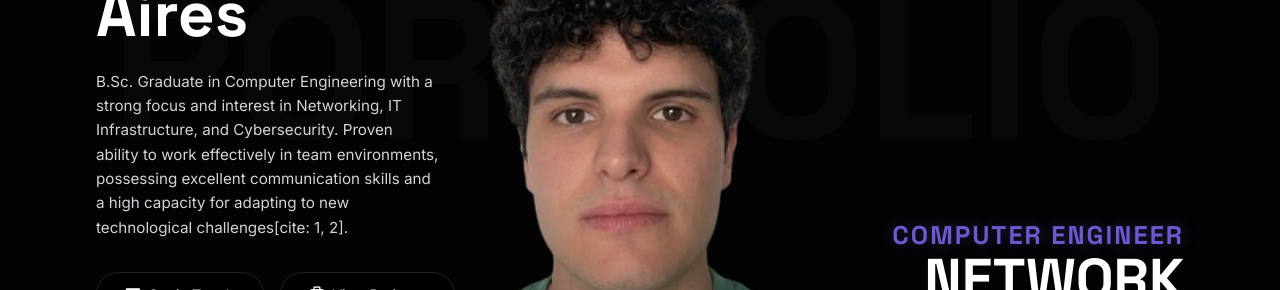
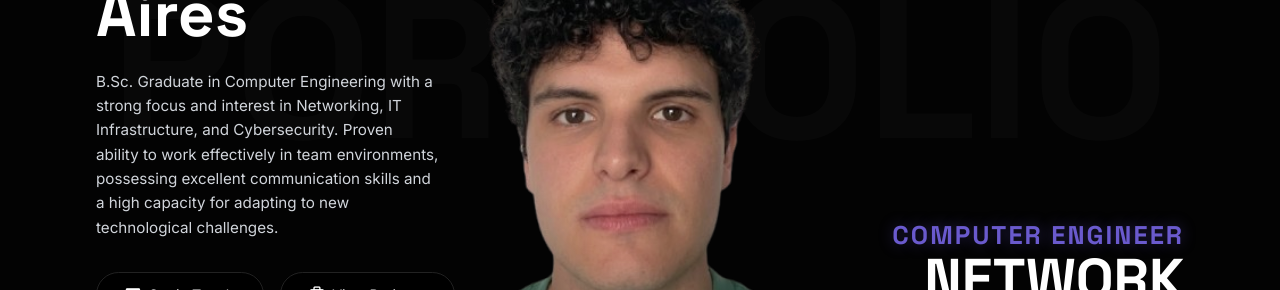
Before and after one commit to L3gend776/My_Portefolio-, a plain HTML site: page index.html in a window 1280 px wide. Shown: the part 333-623 px from the top of the page. Drawn offline with Linux system fonts and the light colour scheme.

Commit message:
Update index.html

```diff
--- a/index.html
+++ b/index.html
@@ -513,7 +513,7 @@
                 <span class="first-name">Guilherme</span>
                 <span class="last-name">Aires</span>
                 <!-- Descrição atualizada diretamente do teu currículo -->
-                <p>B.Sc. Graduate in Computer Engineering with a strong focus and interest in Networking, IT Infrastructure, and Cybersecurity. Proven ability to work effectively in team environments, possessing excellent communication skills and a high capacity for adapting to new technological challenges[cite: 1, 2].</p>
+                <p>B.Sc. Graduate in Computer Engineering with a strong focus and interest in Networking, IT Infrastructure, and Cybersecurity. Proven ability to work effectively in team environments, possessing excellent communication skills and a high capacity for adapting to new technological challenges.</p>
 
                 <div class="hero-buttons">
                     <a href="#contact" class="btn-outline"><i class="fas fa-envelope"></i> Get in Touch</a>
```
